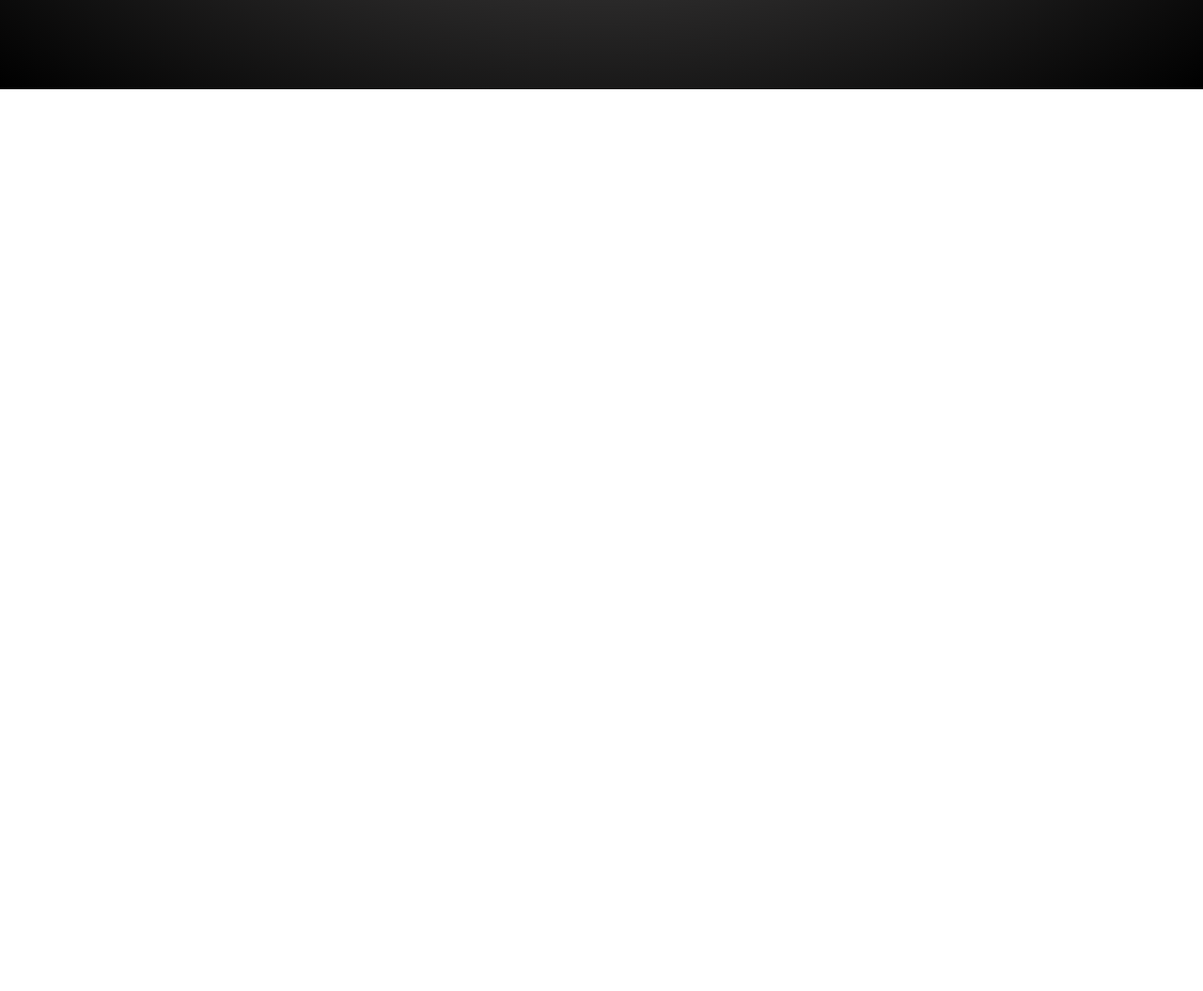
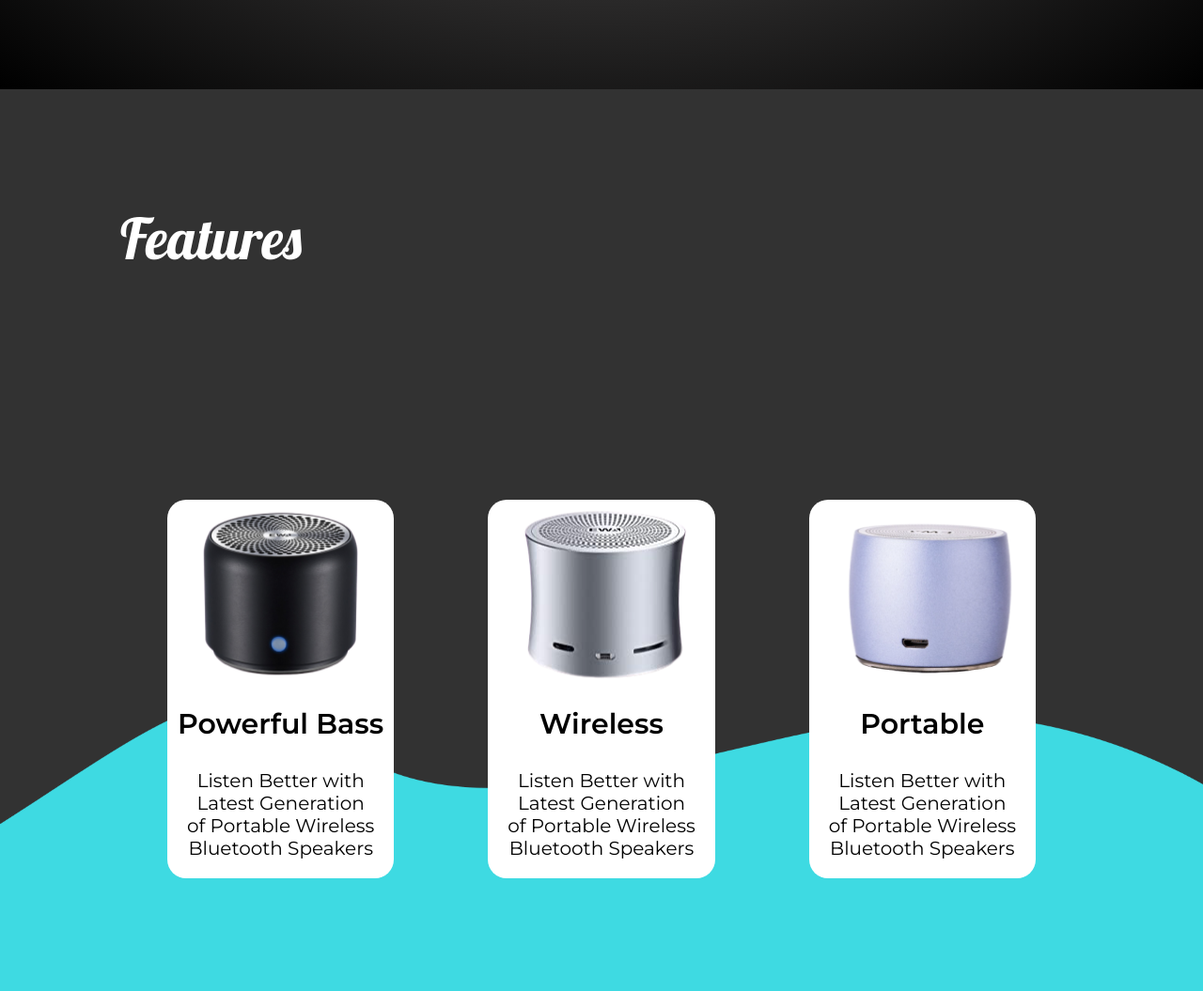
Before and after one commit to kvr24611/OneColorWebsite, a plain HTML site: page index.html in a window 1280 px wide. Shown: the part 716-1771 px from the top of the page at 94% size. Before the commit the page ends 824 px from the top, so only its background shows below. Drawn offline with Linux system fonts and the light colour scheme.

Commit message:
Features Page complete

```diff
--- a/index.html
+++ b/index.html
@@ -29,9 +29,29 @@
                 </div>
             </div>
         </section>
-        <section class="features">
-            aasdfad
-        </section>
+        <div class="features-container">
+            <section class="features">
+                <h2>Features</h2>
+                <div class="cards">
+                    <div class="card">
+                        <img src="./assets/featurescard1.png" alt="" style="height:20rem; width:20rem; align-self: center;">
+                        <h4>Powerful Bass</h4>
+                        <p>Listen Better with Latest Generation of Portable Wireless Bluetooth Speakers</p>
+                    </div>
+                    <div class="card">
+                        <img src="./assets/featurescard2.png" alt="" style="height:20rem; width:20rem; align-self: center;">
+                        <h4>Wireless</h4>
+                        <p>Listen Better with Latest Generation of Portable Wireless Bluetooth Speakers</p>
+                    </div>
+                    <div class="card">
+                        <img src="./assets/featurescard3.png" alt="" style="height:20rem; width:20rem; align-self: center;">
+                        <h4>Portable</h4>
+                        <p>Listen Better with Latest Generation of Portable Wireless Bluetooth Speakers</p>
+                    </div>
+                </div>
+            </section>
+            <img class="wave" src="./assets/Vector 1.png" alt="">
+        </div>
     </main>
 </body>
 </html>
--- a/style.css
+++ b/style.css
@@ -51,17 +51,18 @@ nav{
     min-height: 10vh;
     padding: 3rem 0rem;
     display: flex;
-    justify-content: space-between;
+    justify-content: space-around;
     align-items: center;
 }
 nav ul{
     display: flex;
-    justify-content: space-between;
-    flex: 1;
+    justify-content: space-around;
+    flex: 3;
+    padding: -5rem;
 }
 
 #logo{
-    flex: 3;
+    flex: 4;
     position: relative;
     z-index:0;
 }
@@ -100,12 +101,56 @@ nav ul{
     height:100%;
     align-self: center;
     justify-self: center;
-    width:300px;
+    width:320px;
     height:350px;
 }
 .info{
     grid-row: 3/4;
     grid-column: 4/5;
     margin-top: -10rem;
-    padding-left: 3rem;;
+    padding-left: 3rem;
 }
+
+.features-container{
+    background: #323232;
+    position:relative;
+    z-index: 0;
+    overflow:hidden;
+}
+.wave{
+    position: absolute;
+    left: 0;
+    bottom: 0;
+    width: 100%;
+    z-index: -1;
+}
+.features{
+    min-height: 120vh;
+    width: 80%;
+    margin: auto;
+    display: flex;
+    flex-direction: column;
+    justify-content: space-around;
+}
+.cards{
+    display: flex;
+    justify-content: space-between;
+    color: black;
+}
+.card{
+    background: white;
+    margin: 0rem 5rem;
+    display: flex;
+    flex-direction: column;
+    text-align: center;
+    border-radius: 2rem;
+}
+.card h4{
+    margin: 2rem 0rem 1rem 0rem;
+}
+.card p{
+    padding:2rem;
+}
+.card img{
+    object-fit: cover;
+}
```
